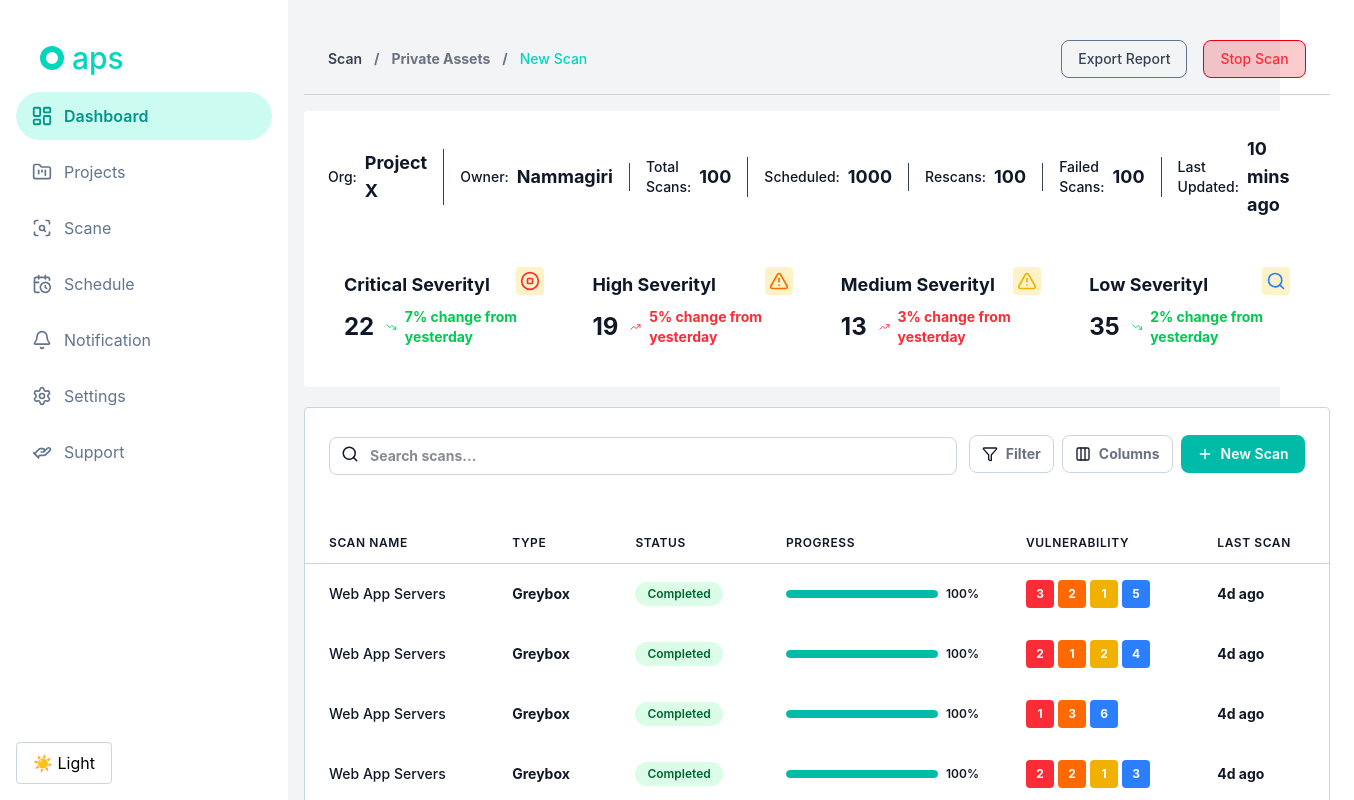
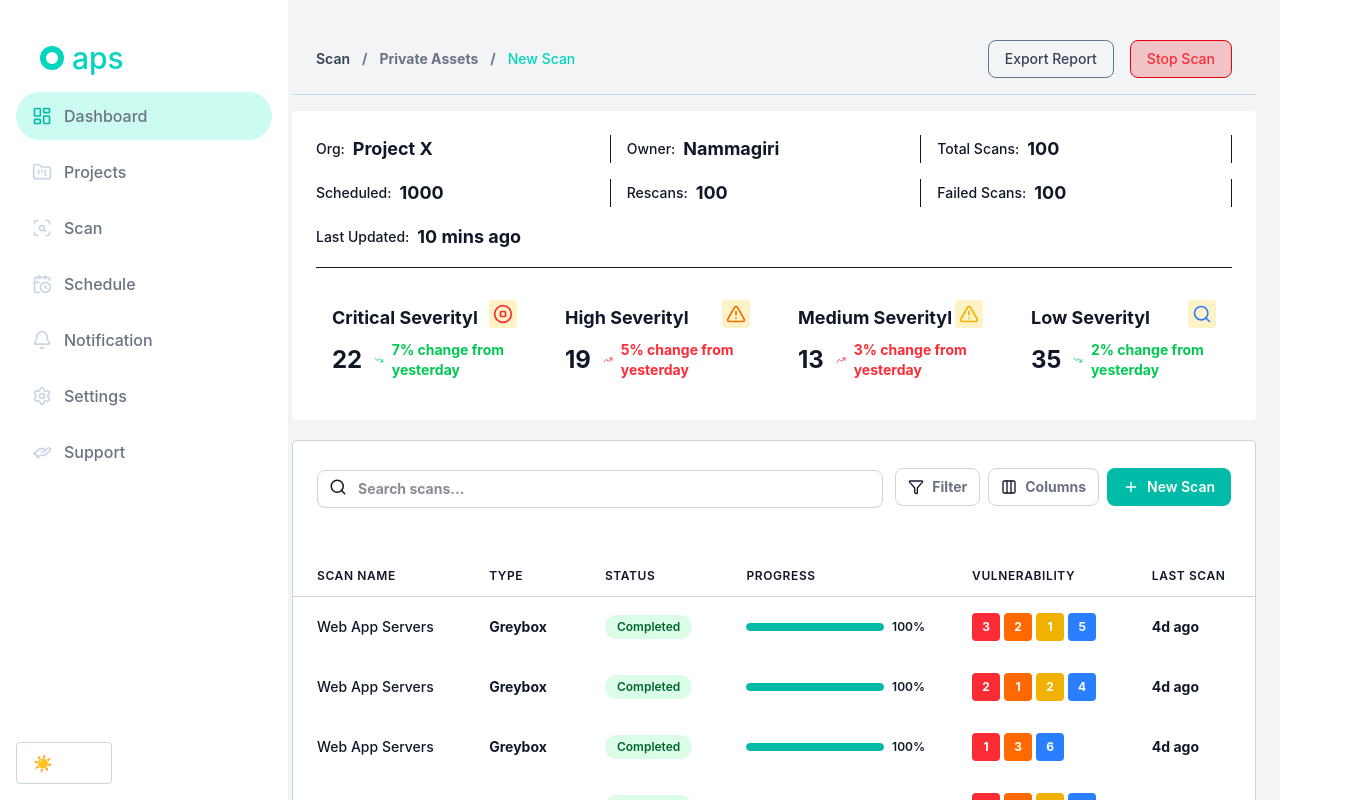
Before and after one commit to gitsforvikki/frontend-assignment, a Next.js app: page /dashboard in a window 1280 px wide. Shown: the top 800 px of the page, 1354 px wide, since content can reach past the window. Built offline with nearby package versions, Linux system fonts and the light colour scheme.

Commit message:
form actons and interlink pages

```diff
--- a/src/app/(dashboard)/layout.tsx
+++ b/src/app/(dashboard)/layout.tsx
@@ -6,7 +6,7 @@ export default function DashboardLayout({
   children: React.ReactNode;
 }) {
   return (
-    <div className="flex min-h-screen justify-between bg-gray-100 dark:bg-[#1A1A1A]">
+    <div className="flex w-full min-h-screen justify-between bg-gray-100 dark:bg-[#1A1A1A]">
       <Sidebar />
       <main className="flex-1 p-6">{children}</main>
     </div>
--- a/src/app/globals.css
+++ b/src/app/globals.css
@@ -3,7 +3,7 @@
 @custom-variant dark (&:where(.dark, .dark *));
 
 .container {
-  @apply px-4 sm:px-6 lg:px-8;
+  @apply px-4 sm:px-6 lg:px-8 mx-auto;
 }
 
 .backgroundColor {
--- a/src/app/page.tsx
+++ b/src/app/page.tsx
@@ -1,7 +1,23 @@
+import { LoginForm } from "@/components/login/loginForm";
+import { LoginInfo } from "@/components/login/loginInfo";
+
 export default function Home() {
   return (
-    <h1 className="text-3xl font-bold underline">
-      Hello world!
-    </h1>
-  )
+    <div className="bg-gradient-to-br from-teal-900 via-slate-900 to-orange-600">
+      {/* Logo/Product Name */}
+
+      <div className="flex items-center self-start gap-2 mx-5 lg:mx-10 pt-5 lg:pt-10 mb-2 md:mb-0">
+        <div className="w-6 h-6 rounded-full bg-teal-400 flex items-center justify-center">
+          <div className="w-3 h-3 bg-white rounded-full" />
+        </div>
+        <span className="text-xl lg:text-2xl font-medium text-white">aps</span>
+      </div>
+      <div className="min-h-screen flex items-center">
+        <div className="container h-full flex flex-col gap-y-10 lg:flex-row justify-between items-center">
+          <LoginInfo />
+          <LoginForm />
+        </div>
+      </div>
+    </div>
+  );
 }
--- a/src/components/dashboard/dashboard.tsx
+++ b/src/components/dashboard/dashboard.tsx
@@ -30,7 +30,7 @@ export default function Dashboard() {
     stats.critical + stats.high + stats.medium + stats.low;
 
   return (
-    <div className="flex min-h-screen  text-foreground ml-6">
+    <div className="flex min-h-screen text-foreground ml-3">
       {/* Main Content */}
       <div className="w-full md:ml-64 flex-1 overflow-auto space-y-5">
         <TopHeader />
@@ -38,7 +38,7 @@ export default function Dashboard() {
         <div className="bg-white dark:bg-[#0F0F0F] rounded p-4 md:p-6 ">
           <ProjectMeta />
 
-          <div className="grid grid-cols-2 md:grid-cols-4 gap-3 md:gap-4">
+          <div className="grid grid-cols-1 sm:grid-cols-2 md:grid-cols-4 gap-3 md:gap-4">
             <StatCard
               label="Critical Severity"
               value={stats.critical}
--- a/src/components/sidebar/SideBar.tsx
+++ b/src/components/sidebar/SideBar.tsx
@@ -1,7 +1,7 @@
 "use client";
+
+import { useState, useEffect } from "react";
 import { usePathname } from "next/navigation";
-import Link from "next/link";
-import { useState, useEffect } from "react";
 import ThemeToggle from "@/utils/themeToggle";
 import {
   LayoutDashboard,
@@ -9,7 +9,6 @@ import {
   ScanSearch,
   CalendarClock,
   Bell,
-  LifeBuoy,
   HelpingHandIcon,
   LucideSettings,
   type LucideIcon,
@@ -25,16 +24,29 @@ type NavItem = {
 const navItems: NavItem[] = [
   { label: "Dashboard", href: "/dashboard", icon: LayoutDashboard },
   { label: "Projects", href: "/projects", icon: FolderKanban },
-  { label: "Scane", href: "/scan/1", icon: ScanSearch },
-  { label: "Schedule", href: "/schedule", icon: CalendarClock },
-  { label: "Notification", href: "/notification", icon: Bell },
-  { label: "Settings", href: "/settings", icon: LucideSettings },
-  { label: "Support", href: "/support", icon: HelpingHandIcon },
+  { label: "Scan", href: "/scan/1", icon: ScanSearch },
+  { label: "Schedule", href: "/Schedule", icon: CalendarClock },
+  { label: "Notification", href: "/Notification", icon: Bell },
+  { label: "Settings", href: "/Settings", icon: LucideSettings },
+  { label: "Support", href: "/Support", icon: HelpingHandIcon },
 ];
 
 export default function Sidebar() {
   const [isOpen, setIsOpen] = useState(false);
-  const pathname = usePathname();
+  const [activeHash, setActiveHash] = useState("");
+  const pathname = usePathname(); // ✅ Next.js way
+
+  // Track active hash sections
+  useEffect(() => {
+    const handleHashChange = () => {
+      setActiveHash(window.location.hash);
+    };
+
+    handleHashChange();
+    window.addEventListener("hashchange", handleHashChange);
+
+    return () => window.removeEventListener("hashchange", handleHashChange);
+  }, []);
 
   return (
     <>
@@ -46,6 +58,7 @@ export default function Sidebar() {
         {isOpen ? "✕" : "☰"}
       </button>
 
+      {/* Overlay */}
       {isOpen && (
         <div
           className="md:hidden fixed inset-0 bg-black/50 z-30"
@@ -53,8 +66,9 @@ export default function Sidebar() {
         />
       )}
 
+      {/* Sidebar */}
       <aside
-        className={`fixed left-0 top-0 h-screen w-72 bg-white dark:bg-[#1A1A1A] transform transition-transform duration-300 z-40 md:translate-x-0 ${
+        className={`fixed left-0 top-0 h-screen w-72 bg-white dark:bg-[#1A1A1A] text-white transform transition-transform duration-300 z-40 md:translate-x-0 ${
           isOpen ? "translate-x-0" : "-translate-x-full"
         }`}
       >
@@ -65,32 +79,35 @@ export default function Sidebar() {
             {navItems.map((item) => {
               const IconComponent = item.icon;
 
-              const isActive =
-                pathname === item.href || pathname.startsWith(item.href + "/");
+              // ✅ Correct Active Logic
+              const isActive = item.href.startsWith("#")
+                ? activeHash === item.href
+                : pathname === item.href;
 
               return (
-                <Link
+                <a
                   key={item.href}
                   href={item.href}
                   onClick={() => setIsOpen(false)}
                   className={`flex items-center gap-3 px-4 py-3 rounded-full transition-all duration-200 group ${
                     isActive
-                      ? "bg-teal-100 text-teal-600 font-semibold"
-                      : "text-slate-500 hover:bg-teal-50 hover:text-teal-600"
+                      ? "bg-teal-100 text-teal-500"
+                      : "text-slate-300 hover:bg-teal-100 hover:text-teal-500"
                   }`}
                 >
                   <IconComponent
                     size={20}
-                    className={`transition-transform ${
-                      isActive ? "scale-110" : "group-hover:scale-110"
-                    }`}
+                    className="group-hover:scale-110 transition-transform"
                   />
-                  <span>{item.label}</span>
-                </Link>
+                  <span className="font-medium text-gray-500">
+                    {item.label}
+                  </span>
+                </a>
               );
             })}
           </nav>
 
+          {/* Theme Toggle */}
           <div className="p-4">
             <ThemeToggle />
           </div>
--- a/src/components/ui/ProjectMeta.tsx
+++ b/src/components/ui/ProjectMeta.tsx
@@ -2,16 +2,21 @@ import { projectMeta } from "@/constantData";
 
 export const ProjectMeta = () => {
   return (
-    <div className="flex justify-between items-center gap-4 pb-4 mb-4">
+    <div className="pb-4 mb-4 border-b border-border">
+      <div className="grid grid-cols-1 sm:grid-cols-2 lg:grid-cols-3  lg:items-center lg:justify-between gap-4">
         {projectMeta.map((meta, index) => (
           <div
             key={index}
-          className="flex items-center gap-2 text-sm text-muted-foreground border-r last:border-0 pr-4  border-gray-700 dark:border-gray-500"
+            className="flex items-center gap-2 text-sm text-muted-foreground
+                       lg:border-r lg:pr-6 last:lg:border-0"
           >
             <span className="font-medium">{meta.title}:</span>
-          <span className="text-lg">{meta.subtitle}</span>
+            <span className="text-base sm:text-lg text-foreground">
+              {meta.subtitle}
+            </span>
           </div>
         ))}
       </div>
+    </div>
   );
 };
--- /dev/null
+++ b/src/server-action.ts
@@ -0,0 +1,19 @@
+"use server";
+
+import { redirect } from "next/navigation";
+
+export async function loginAction(formData: FormData) {
+  const email = formData.get("email");
+  const password = formData.get("password");
+
+  // Dummy credentials
+
+
+  if (email && password) {
+    // Redirect to dashboard if correct
+    redirect("/dashboard");
+  }
+
+  // If wrong credentials, throw error
+  throw new Error("Invalid email or password");
+}
```
Also changed, not shown: src/components/login/loginForm.tsx (+15 -25 lines). Lines whose indentation alone changed are shown as unchanged.
